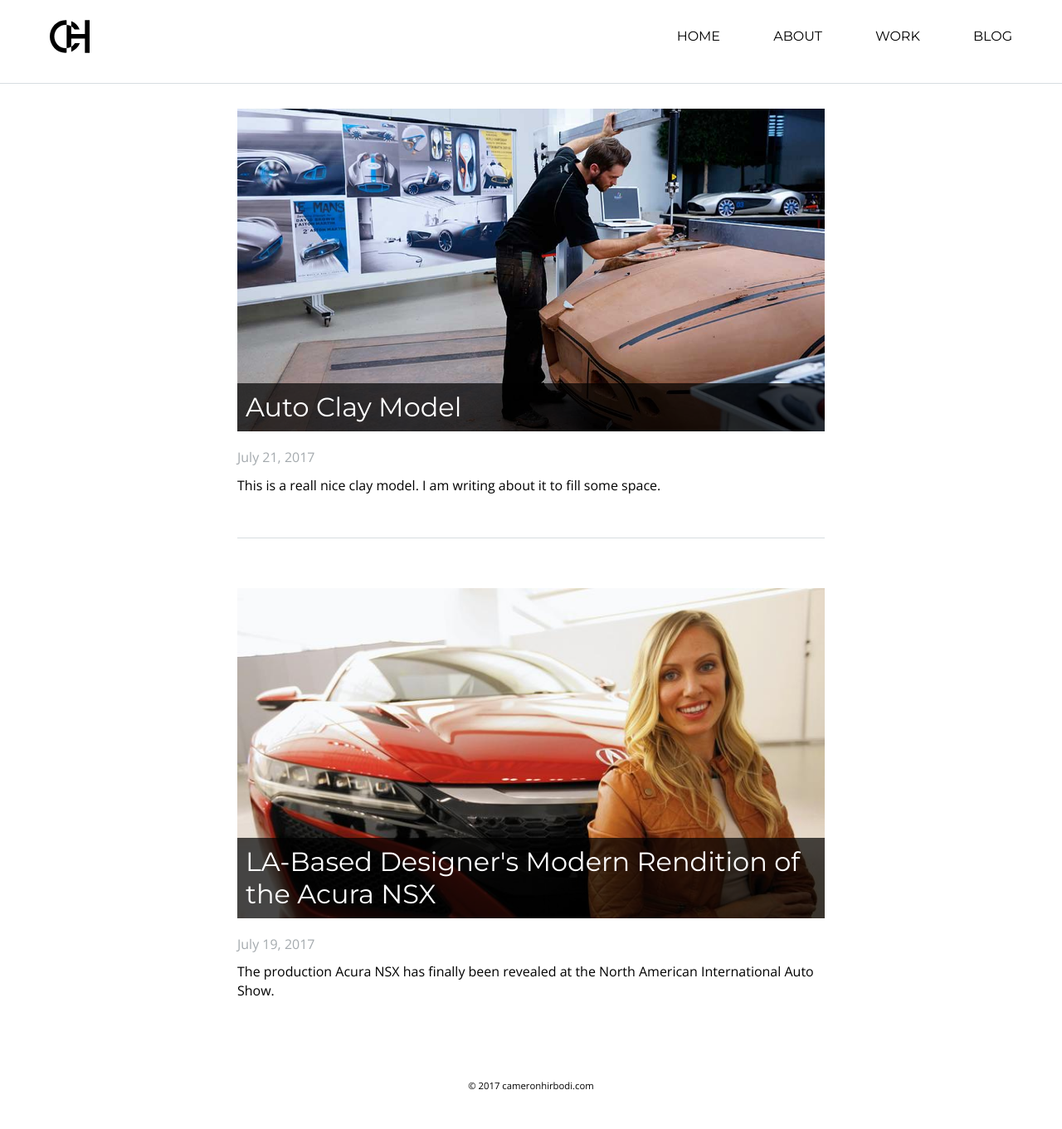
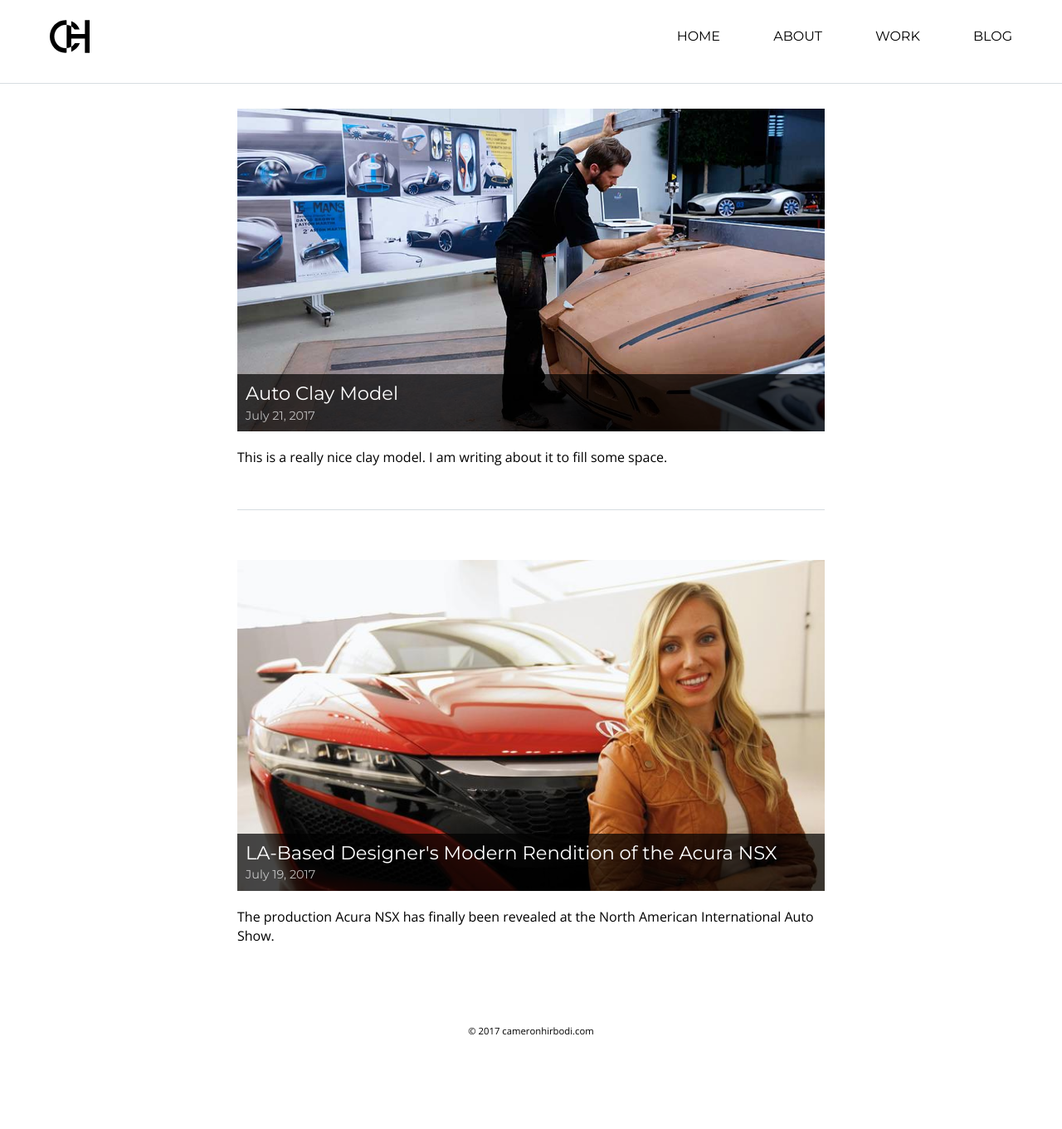
Before and after one commit to cameronhirbodi/ch-design, a Jekyll site: the page built from blogtest.md, in a window 1280 px wide. Shown: the whole page at 83% size. Built offline with Jekyll 4.4.1, drawn with Linux system fonts in a browser that asks for light colours; after the commit the page ends 1294 px from its top, so only the background shows below that.

Commit message:
blog layout updates

```diff
--- a/_posts/blog/2017-7-21-auto_clay_model.md
+++ b/_posts/blog/2017-7-21-auto_clay_model.md
@@ -1,7 +1,7 @@
 ---
 layout: post
 title: Auto Clay Model
-meta: This is a reall nice clay model. I am writing about it to fill some space.
+meta: This is a really nice clay model. I am writing about it to fill some space.
 category: blog
 permalink: blog/sample3
 image: /images/blog/auto_clay_model.jpg
--- a/blogtest.md
+++ b/blogtest.md
@@ -7,13 +7,13 @@
 <ul class="blog-list">
     {% for blog in site.categories.blog limit:2 %}
         <li>
-            <div class="blog-thumb">
-                <a href="{{site.baseurl}}{{blog.url}}"><img src="{{blog.image}}"></a>
-                <a href="{{site.baseurl}}{{blog.url}}"><h3 class="blog-thumb-title">{{blog.title}}</h3></a>
-            </div>
-            <div class="blog-date">
-                {{ blog.date | date: "%B %e, %Y" }}
-            </div>
+            <a class="blog-thumb" href="{{site.baseurl}}{{blog.url}}">
+                <img src="{{blog.image}}">
+                <div class="blog-thumb-caption">
+                    <h3>{{blog.title}}</h3>
+                    <h5>{{ blog.date | date: "%B %e, %Y" }}</h5>
+                </div>
+            </a>
             <p>{{blog.meta}}</p>
         </li>
     {% endfor %}
--- a/style.css
+++ b/style.css
@@ -633,7 +633,7 @@
   position: relative;
   margin-bottom: 20px; }
 
-.blog-thumb-title {
+.blog-thumb-caption {
   color: #FFF;
   background-color: rgba(0, 0, 0, 0.7);
   padding: 10px;
@@ -646,6 +646,13 @@
   -webkit-box-sizing: border-box;
   box-sizing: border-box;
   -moz-box-sizing: border-box; }
+  .blog-thumb-caption h3 {
+    font-size: 1.414em;
+    margin: 0 0 0.2em; }
+  .blog-thumb-caption h5 {
+    font-size: 0.9em;
+    color: rgba(255, 255, 255, 0.7);
+    margin: 0; }
 
 .blog-date {
   display: block;
@@ -664,6 +671,12 @@
     font-family: 'Open Sans', sans-serif;
     font-weight: 400;
     line-height: 1.45em; } }
+
+@media (max-width: 480px) {
+  .blog-thumb-caption h3 {
+    font-size: 1em; }
+  .blog-thumb-caption h5 {
+    font-size: 0.707em; } }
 
 /* Style Guide */
 .styles_splash h1 {
```
Also changed, not shown: _sass/style.scss (+21 -1 lines).
